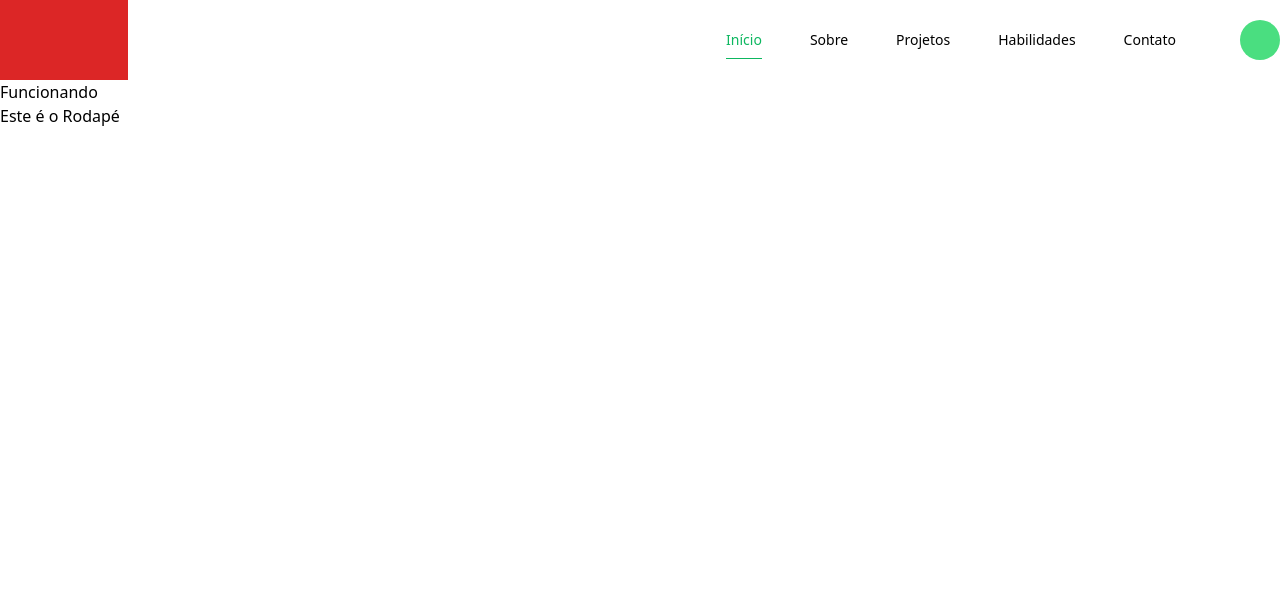
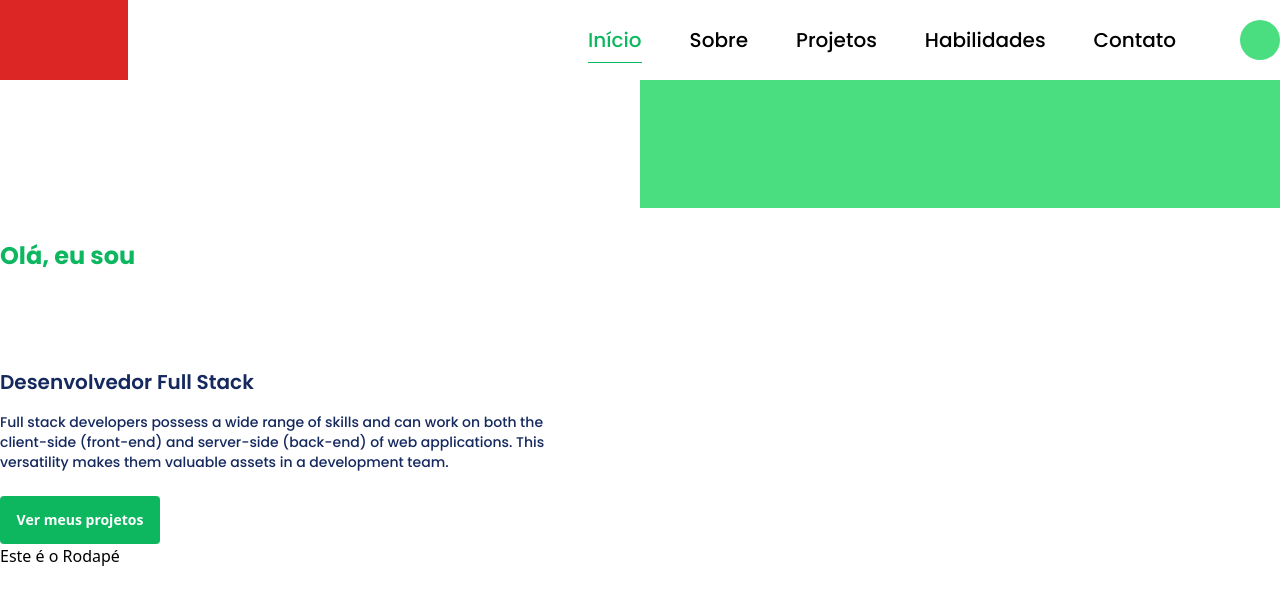
Before and after one commit to gabrielestefono/portfolio_atividade_mentoria, a Next.js app: page / in a window 1280 px wide. Shown: the top 604 px of the page. Built offline with nearby package versions, Linux system fonts and the light colour scheme.

Commit message:
Criando o lado esquerdo da seção hero

```diff
--- /dev/null
+++ b/components/Hero/Direita.jsx
@@ -0,0 +1,7 @@
+export default function HeroDireita(){
+    return (
+        <div className="h-32 flex-1 bg-green-400">
+
+        </div>
+    )
+}
--- /dev/null
+++ b/components/Hero/Esquerda.jsx
@@ -0,0 +1,16 @@
+export default function HeroEsquerda(){
+    return (
+        <div className="flex justify-center flex-col flex-1">
+            <div className="mt-40">
+                <h2 className="textColorPrimary poppins font-bold text-2xl">Olá, eu sou</h2>
+            </div>
+            <div className="mt-24">
+                <h1 className="poppins textColorSecondary font-semibold text-xl">Desenvolvedor Full Stack</h1>
+                <p className="poppins textColorSecondary mt-4 text-sm font-medium w-11/12">Full stack developers possess a wide range of skills and can work on both the client-side (front-end) and server-side (back-end) of web applications. This versatility makes them valuable assets in a development team.</p>
+            </div>
+            <div>
+                <button className="mt-6 elementColorPrimary text-sm text-white font-semibold rounded-4 w-40	h-12">Ver meus projetos</button>
+            </div>
+        </div>
+    )
+}
--- /dev/null
+++ b/components/Hero/HeroSection.jsx
@@ -0,0 +1,11 @@
+import HeroDireita from "./Direita";
+import HeroEsquerda from "./Esquerda";
+
+export default function Hero(){
+    return (
+        <div className="max-w-screen-2xl flex">
+            <HeroEsquerda/>
+            <HeroDireita/>
+        </div>
+    )
+}
--- a/components/Layout/Header.jsx
+++ b/components/Layout/Header.jsx
@@ -3,12 +3,12 @@ export default function Header(){
         <header className="h-20 flex items-center justify-between max-w-screen-2xl	 m-auto">
             <div className="w-32 h-20 bg-red-600"></div>
             <div className="flex items-center gap-12">
-                <div className="flex items-center gap-12 mr-4">
-                    <a href=""><div className="font-medium text-sm pb-2 mt-2 textColorPrimary borderBotton">Início</div></a>
-                    <a href=""><div className="font-medium text-sm textPrimaryHover">Sobre</div></a>
-                    <a href=""><div className="font-medium text-sm textPrimaryHover">Projetos</div></a>
-                    <a href=""><div className="font-medium text-sm textPrimaryHover">Habilidades</div></a>
-                    <a href=""><div className="font-medium text-sm textPrimaryHover">Contato</div></a>
+                <div className="flex items-center gap-12 mr-4 poppins text-xl">
+                    <a href=""><div className="font-medium pb-2 mt-2 textColorPrimary borderBotton">Início</div></a>
+                    <a href=""><div className="font-medium textPrimaryHover">Sobre</div></a>
+                    <a href=""><div className="font-medium textPrimaryHover">Projetos</div></a>
+                    <a href=""><div className="font-medium textPrimaryHover">Habilidades</div></a>
+                    <a href=""><div className="font-medium textPrimaryHover">Contato</div></a>
                 </div>
                 <div className="w-10 h-10 rounded-full bg-green-400"></div>
             </div>
--- a/pages/index.jsx
+++ b/pages/index.jsx
@@ -1,7 +1,9 @@
+import Hero from "@/components/Hero/HeroSection";
+
 export default function Home() {
   return (
-    <>
-      <p>Funcionando</p>
-    </>
+    <section className="w-screen flex justify-center">
+      <Hero/>
+    </section>
   )
 }
--- a/styles/globals.scss
+++ b/styles/globals.scss
@@ -1,6 +1,7 @@
 @tailwind base;
 @tailwind components;
 @tailwind utilities;
+@import url('https://fonts.googleapis.com/css2?family=Poppins:wght@100;200;300;400;500;600;700;800;900&display=swap');
 
 $cor-primaria: #0DB760;
 $cor-secundaria: #15295F;
@@ -25,6 +26,10 @@ $cor-secundaria: #15295F;
     border-bottom: 1px solid $cor-primaria;
 }
 
+.poppins{
+    font-family: 'Poppins', sans-serif;
+}
+
 .textPrimaryHover:hover{
     color: $cor-primaria;
     opacity: 0.7;
@@ -32,3 +37,7 @@ $cor-secundaria: #15295F;
     margin-top: 8px;
     padding-bottom: 8px;
 }
+
+.rounded-4{
+    border-radius: 4px;
+}
```
